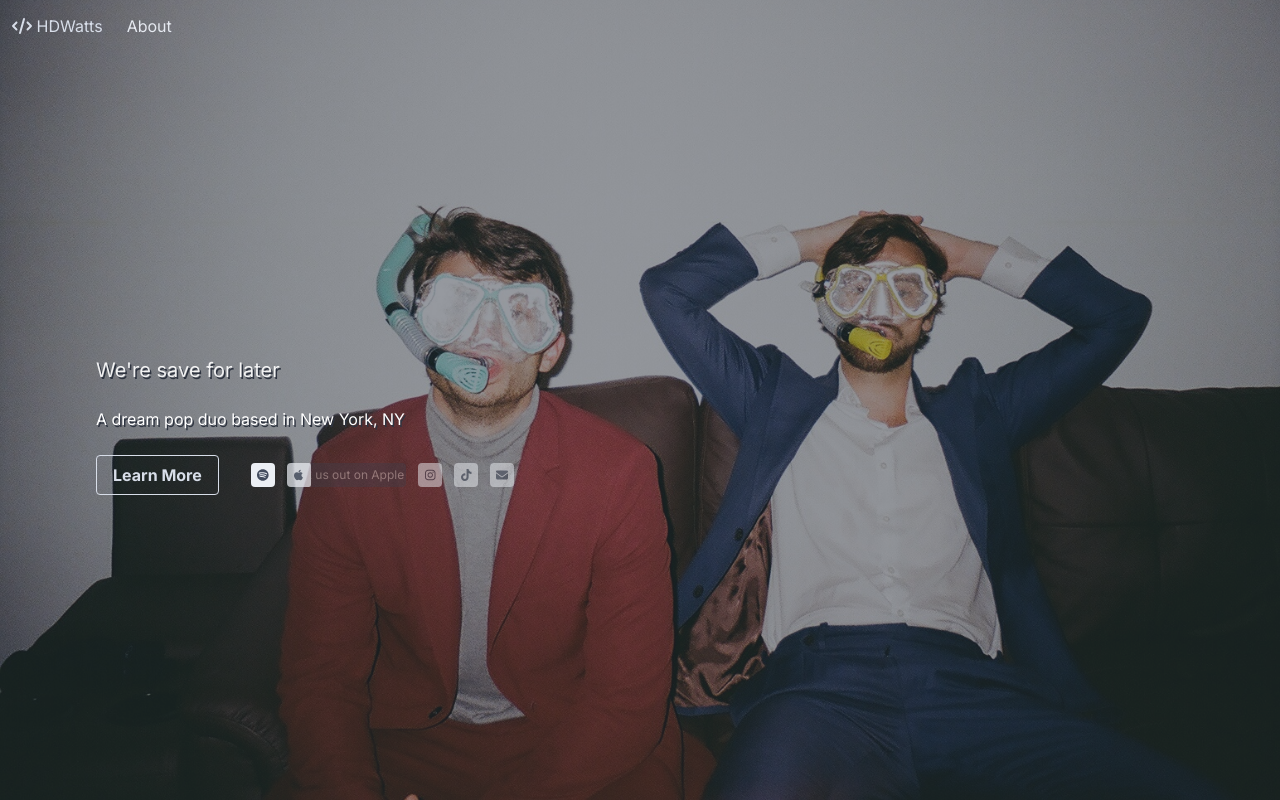
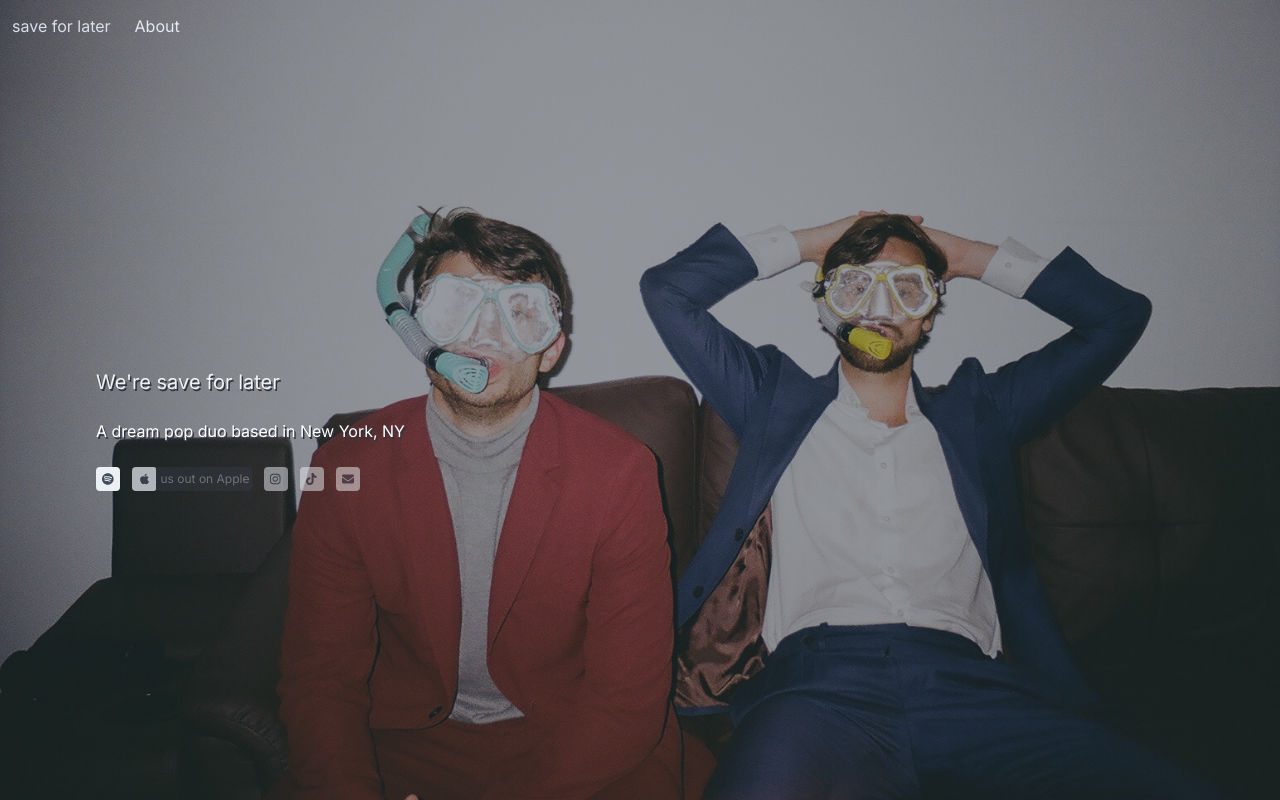
Before and after one commit to hdwatts/portfolio-v3, a Next.js app: page / in a window 1280 px wide. Shown: the top 800 px of the page. Built offline with nearby package versions, Linux system fonts and the light colour scheme.

Commit message:
changed header text

```diff
--- a/components/header/index.tsx
+++ b/components/header/index.tsx
@@ -5,7 +5,6 @@ import { FontAwesomeIcon } from '@fortawesome/react-fontawesome'
 import { faCode } from '@fortawesome/free-solid-svg-icons'
 import classnames from 'classnames'
 import Link from 'next/link'
-
 import Burger from './burger'
 import NavbarItem from './navbar-item'
 
@@ -39,7 +38,6 @@ export default Header
 
 const Brand = () => (
 	<Link href='/' className='navbar-item'>
-		<FontAwesomeIcon icon={faCode} />
-		&nbsp;HDWatts
+		save for later
 	</Link>
 )
--- a/components/homepage/index.tsx
+++ b/components/homepage/index.tsx
@@ -2,7 +2,6 @@
 import classnames from 'classnames'
 import React from 'react'
 import dynamic from 'next/dynamic'
-// import Hellos from './hellos'
 import SocialList from '~/components/social-list'
 import styles from './homepage.module.scss'
 import Head from 'next/head'
@@ -54,12 +53,12 @@ const Homepage = () => (
 					className={classnames('block buttons', styles.buttons)}
 					variants={variants}
 				>
-					<Link
+					{/* <Link
 						href='/about/'
 						className={classnames('button is-inverted', styles.button)}
 					>
 						<strong>Learn More</strong>
-					</Link>
+					</Link> */}
 					<SocialList />
 				</motion.div>
 			</motion.div>
```
Also changed, not shown: components/blogpost/index.tsx (deleted, +0 -32 lines).
